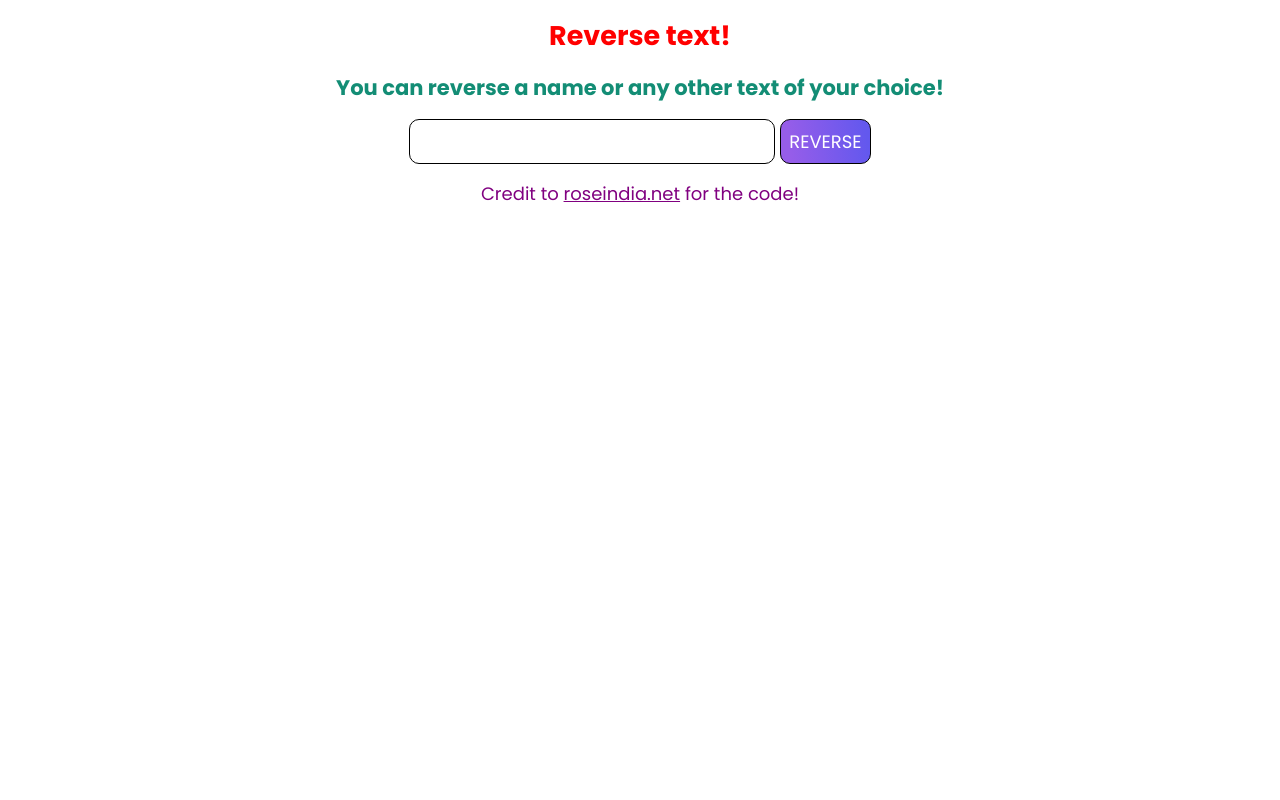
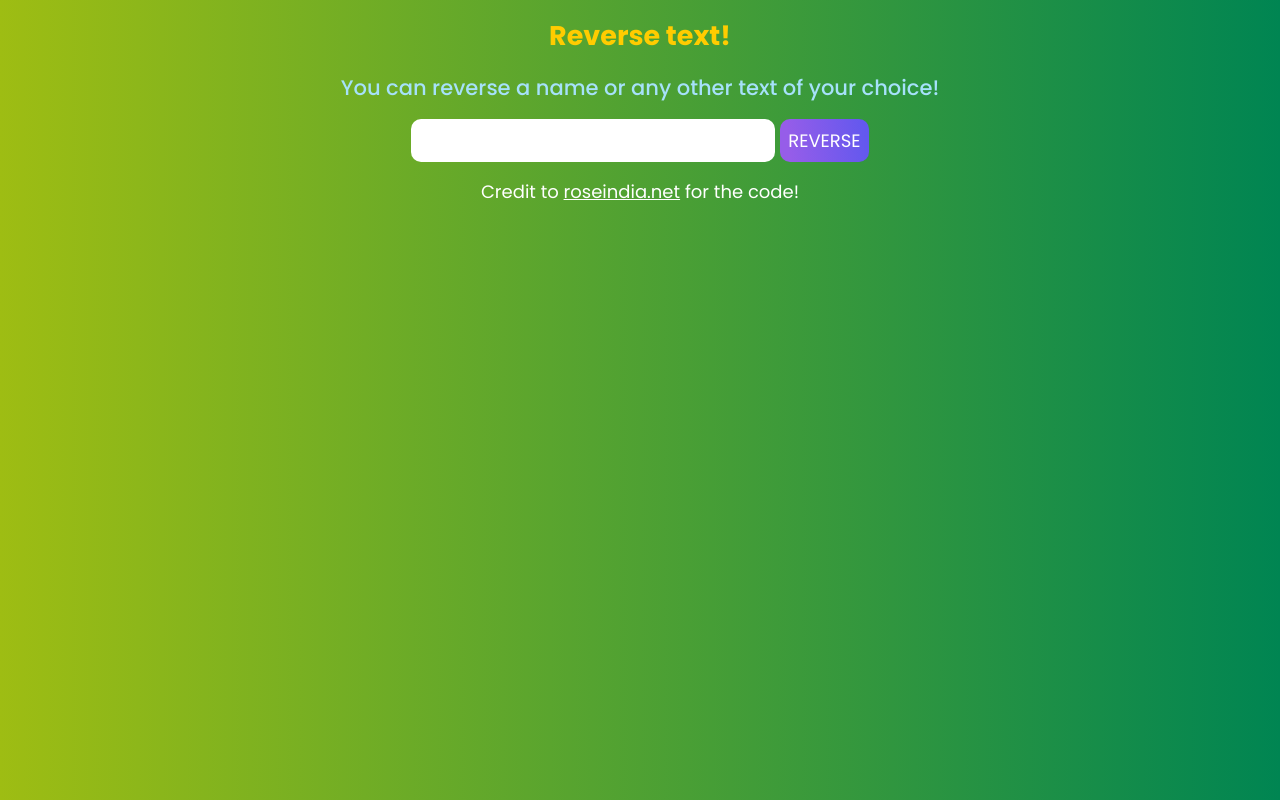
Before and after one commit to KendallDoesCoding/backward-text, a website: page index.html in a window 1280 px wide. Drawn offline with Linux system fonts and the light colour scheme.

Commit message:
style changes

```diff
--- a/styles.css
+++ b/styles.css
@@ -15,16 +15,18 @@
   font-size: large;
   display: flex;
   flex-direction: column;
-
+  height: 100vh;
+  background: linear-gradient(90deg, #9ebd13 0%, #008552 100%);
 }
 
 .heading {
-  color: red;
+  color: #ffcc00;
   margin: 1rem;
 }
 
 .sub-heading {
-  color: #138d75;
+  color: #a6e1fa;
+  font-weight: 500;
   margin-bottom: 1rem;
 }
 
@@ -32,9 +34,10 @@
   color: black;
   margin-bottom: 1rem;
   font-size: large;
-  border: 1px solid;
+  border: none;
+  border-radius: 10px;
   padding: 0.5rem;
-  border-radius: 10px;
+  outline: none;
 }
 
 #reverse-btn {
@@ -43,7 +46,7 @@
       rgba(99, 88, 238, 1) 94.3%);
   color: white;
   font-family: var(--font-family);
-  border: 1px solid black;
+  border: none;
   font-size: large;
   padding: 0.5rem;
   border-radius: 10px;
@@ -56,15 +59,15 @@
 
 .footer {
   clear: both;
-  color: purple;
+  color: white;
 }
 
 a:link {
-  color: purple;
+  color: white;
 }
 
 a:visited {
-  color: purple;
+  color: white;
 }
 
 a:hover {
```
